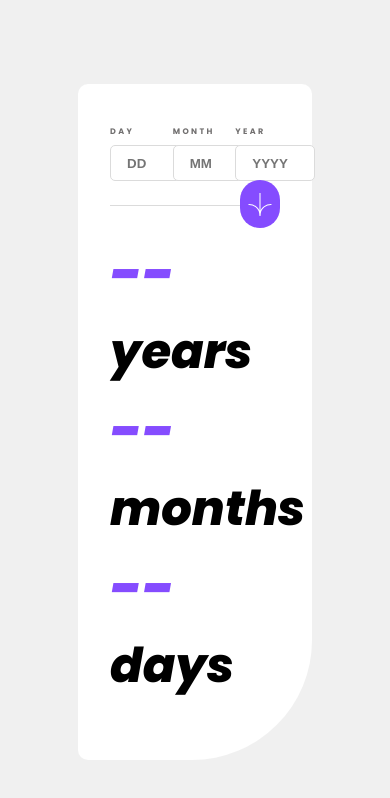
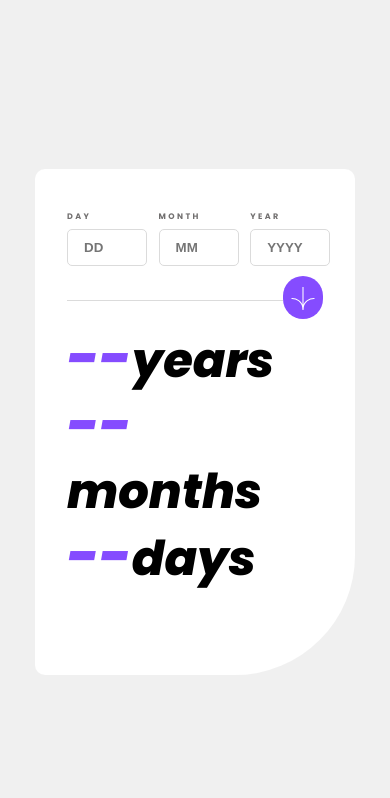
Before and after one commit to Davibron/Age-Calculator, a plain HTML site: page index.html in a window 390 px wide. Drawn offline with Linux system fonts and the light colour scheme.

Commit message:
next commit

```diff
--- a/styles.css
+++ b/styles.css
@@ -28,7 +28,7 @@ main {
 .date-input {
   display: flex;
   flex-direction: row;
-  width: 45vw;
+  width: 17rem;
 
 }
 
@@ -83,11 +83,11 @@ hr {
 
 button {
   position: relative;
-  bottom: 1.6rem;
+  bottom: 1.5rem;
   border-radius: 50px;
   border: none;
-  width: 3.3rem;
-  height: 3rem;
+  width: 3rem;
+  height: 2.7rem;
   background-color: hsl(259, 100%, 65%);
   cursor: pointer;
 }
@@ -122,3 +122,19 @@ span {
   height: 0rem;
   font-size: .5rem;
 }
+
+@media (max-width: 580px) {
+  main {
+    height: 60vh;
+    width: 20rem;
+  }
+
+  .date-input {
+    margin-bottom: 10px;
+  }
+
+  .date-output {
+    font-size: 3rem;
+    line-height: 4rem;
+  }
+}
```
